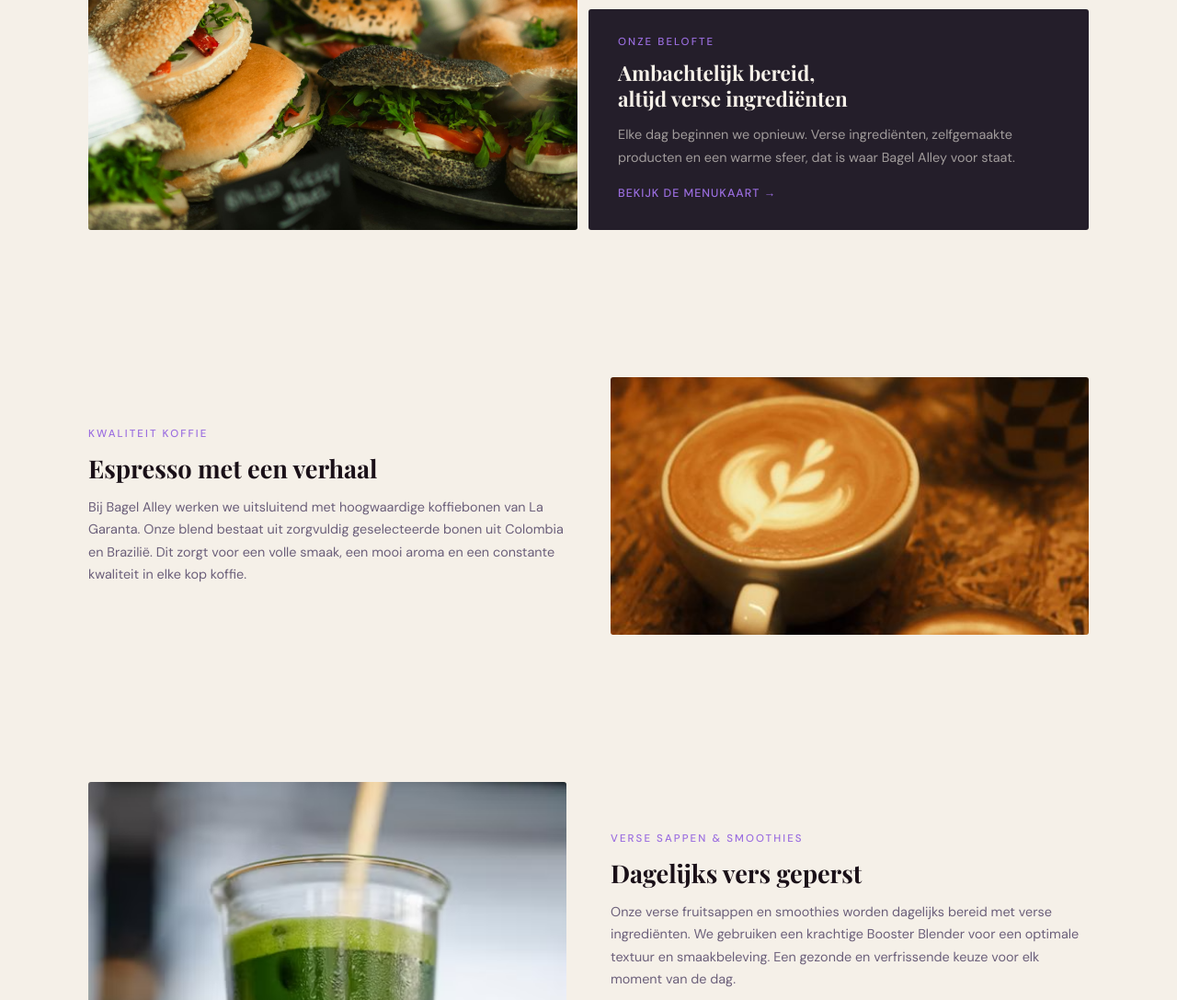
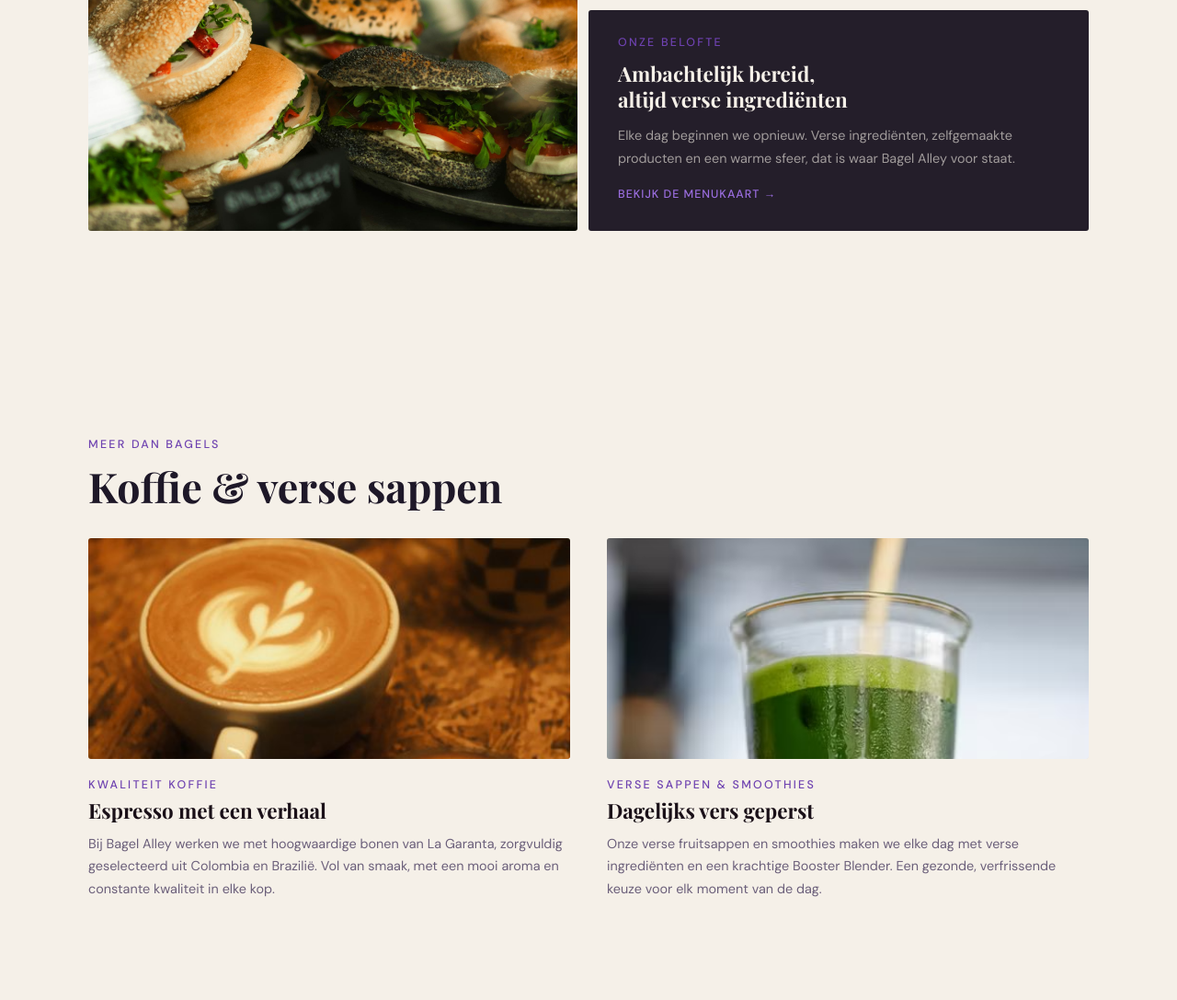
Before and after one commit to jorisrijn-hash/bagelalley-website, a Flask app: page / in a window 1280 px wide. Shown: the part 1745-2832 px from the top of the page at 92% size. Run offline with Flask 3, Linux system fonts and the light colour scheme; some libraries are stand-ins or nearby versions; some web fonts are replaced.

Commit message:
Homepage rustiger: 2e galerij weg, koffie+smoothies samengevoegd, contrast/tekst-fixes

```diff
--- a/templates/index.html
+++ b/templates/index.html
@@ -77,7 +77,7 @@
       padding: 3.5rem 3.5rem 3.5rem 5rem; display: flex; flex-direction: column;
       justify-content: center; gap: 1.3rem;
     }
-    .botm-month { font-size: .7rem; font-weight: 500; letter-spacing: .16em; text-transform: uppercase; color: var(--purple2); }
+    .botm-month { font-size: .75rem; font-weight: 500; letter-spacing: .16em; text-transform: uppercase; color: var(--purple2); }
     .botm-title {
       font-family: 'Playfair Display', serif;
       font-size: clamp(2rem, 3.5vw, 3.2rem); font-weight: 700;
@@ -92,7 +92,7 @@
       padding: .28rem .8rem; border-radius: 20px;
     }
     .botm-divider { height: 1px; background: rgba(135,88,206,.12); }
-    .botm-countdown-label { font-size: .68rem; font-weight: 500; letter-spacing: .12em; text-transform: uppercase; color: rgba(245,240,232,.3); margin-bottom: .7rem; }
+    .botm-countdown-label { font-size: .72rem; font-weight: 500; letter-spacing: .12em; text-transform: uppercase; color: rgba(245,240,232,.3); margin-bottom: .7rem; }
     .botm-countdown { display: flex; align-items: center; gap: .5rem; }
     .botm-cd-block {
       display: flex; flex-direction: column; align-items: center;
@@ -150,7 +150,7 @@
     .btn-purple:hover { background: var(--purple3); transform: translateY(-1px); }
     .btn-ghost-light { background: transparent; color: var(--cream); padding: 1rem 2.4rem; font-size: .88rem; font-weight: 500; letter-spacing: .07em; text-transform: uppercase; border: 1.5px solid rgba(245,240,232,.45); cursor: pointer; text-decoration: none; display: inline-block; border-radius: 3px; transition: all .2s; }
     .btn-ghost-light:hover { background: rgba(245,240,232,.1); border-color: var(--cream); transform: translateY(-1px); }
-    .hero-allergen { position: absolute; top: 1.7rem; right: 1.7rem; z-index: 5; display: inline-flex; align-items: center; gap: .6rem; background: linear-gradient(135deg, var(--purple2), var(--purple3)); color: #fff; font-size: .86rem; font-weight: 600; letter-spacing: .01em; padding: .65rem 1.2rem .65rem .7rem; border-radius: 99px; box-shadow: 0 8px 28px rgba(135,88,206,.5); border: 1px solid rgba(255,255,255,.22); opacity: 0; animation: fadeUp .8s .5s forwards; }
+    .hero-allergen { position: absolute; top: 1.7rem; right: 1.7rem; z-index: 5; display: inline-flex; align-items: center; gap: .6rem; background: linear-gradient(135deg, var(--purple), var(--purple3)); color: #fff; font-size: .86rem; font-weight: 600; letter-spacing: .01em; padding: .65rem 1.2rem .65rem .7rem; border-radius: 99px; box-shadow: 0 8px 28px rgba(135,88,206,.5); border: 1px solid rgba(255,255,255,.22); opacity: 0; animation: fadeUp .8s .5s forwards; }
     .hero-allergen .ha-icon { display: inline-flex; align-items: center; justify-content: center; width: 23px; height: 23px; border-radius: 50%; background: rgba(255,255,255,.92); color: var(--purple3); font-size: .8rem; font-weight: 800; flex-shrink: 0; }
     .hero-stats { position: absolute; bottom: 0; right: 0; display: flex; z-index: 2; opacity: 0; animation: fadeIn .8s 1.1s forwards; }
     .hero-stat { background: rgba(26,16,24,.82); backdrop-filter: blur(10px); padding: 1.4rem 2.2rem; border-left: 1px solid rgba(135,88,206,.2); text-align: center; }
@@ -174,13 +174,13 @@
     .shortcut-overlay { position: absolute; inset: 0; background: linear-gradient(to top, rgba(26,16,24,.85) 0%, rgba(26,16,24,.2) 60%, transparent 100%); transition: background .3s; }
     .shortcut-card:hover .shortcut-overlay { background: linear-gradient(to top, rgba(26,16,24,.9) 0%, rgba(26,16,24,.4) 60%, transparent 100%); }
     .shortcut-body { position: relative; z-index: 1; padding: 2rem 2.5rem; width: 100%; }
-    .shortcut-label { font-size: .7rem; font-weight: 500; letter-spacing: .16em; text-transform: uppercase; color: var(--purple2); margin-bottom: .4rem; display: block; }
+    .shortcut-label { font-size: .75rem; font-weight: 500; letter-spacing: .16em; text-transform: uppercase; color: var(--purple2); margin-bottom: .4rem; display: block; }
     .shortcut-title { font-family: 'Playfair Display', serif; font-size: 1.65rem; font-weight: 700; color: var(--cream); line-height: 1.1; margin-bottom: .8rem; }
     .shortcut-link { font-size: .8rem; font-weight: 500; letter-spacing: .08em; text-transform: uppercase; color: rgba(245,240,232,.6); display: inline-flex; align-items: center; gap: .4rem; transition: color .2s, gap .2s; }
     .shortcut-card:hover .shortcut-link { color: var(--purple2); gap: .7rem; }
 
     /* SECTIONS */
-    .section-label { font-size: .72rem; font-weight: 500; letter-spacing: .18em; text-transform: uppercase; color: var(--purple); display: block; margin-bottom: .8rem; }
+    .section-label { font-size: .78rem; font-weight: 500; letter-spacing: .18em; text-transform: uppercase; color: var(--purple3); display: block; margin-bottom: .8rem; }
     .section-title { font-family: 'Playfair Display', serif; font-size: clamp(2rem, 3.5vw, 3.2rem); font-weight: 700; line-height: 1.1; color: var(--text); margin-bottom: 1.5rem; }
 
     /* SFEER */
@@ -270,7 +270,7 @@
     .footer-brand-name span { color: var(--purple2); }
     .footer-tagline { font-size: .82rem; color: rgba(245,240,232,.4); margin-top: .4rem; }
     .footer-links { display: flex; gap: 4rem; }
-    .footer-col h4 { font-size: .7rem; font-weight: 500; letter-spacing: .15em; text-transform: uppercase; color: rgba(245,240,232,.4); margin-bottom: 1rem; }
+    .footer-col h4 { font-size: .75rem; font-weight: 500; letter-spacing: .15em; text-transform: uppercase; color: rgba(245,240,232,.4); margin-bottom: 1rem; }
     .footer-col a { display: block; font-size: .85rem; color: rgba(245,240,232,.65); text-decoration: none; margin-bottom: .6rem; transition: color .2s; }
     .footer-col a:hover { color: var(--purple2); }
     .footer-bottom { display: flex; justify-content: space-between; align-items: center; padding-top: 2rem; border-top: 1px solid rgba(135,88,206,.1); font-size: .75rem; color: rgba(245,240,232,.3); }
@@ -599,7 +599,7 @@
       <img src="{{ url_for('static', filename='fotos/pexels-fedigioia-11634304.jpg') }}" alt="Artisan bagel" loading="lazy">
     </div>
     <div class="sfeer-text reveal reveal-delay-1">
-      <span class="section-label" style="color:var(--purple2)">Onze belofte</span>
+      <span class="section-label" style="color:var(--purple3)">Onze belofte</span>
       <h3 class="sfeer-text-title">Ambachtelijk bereid,<br>altijd verse ingrediënten</h3>
       <p class="sfeer-text-body">Elke dag beginnen we opnieuw. Verse ingrediënten, zelfgemaakte producten en een warme sfeer, dat is waar Bagel Alley voor staat.</p>
       <a href="#menu" class="sfeer-link">Bekijk de menukaart →</a>
@@ -608,30 +608,26 @@
 </section>
 
 
-<!-- KWALITEIT KOFFIE -->
-<section class="sfeer-section" id="koffie" style="padding-top:0;">
-  <div class="sfeer-grid" style="grid-template-columns:1fr 1fr;grid-template-rows:auto;gap:3rem;align-items:center;">
+<!-- KOFFIE & VERSE SAPPEN -->
+<section class="sfeer-section" id="koffie">
+  <span class="section-label reveal">Meer dan bagels</span>
+  <h2 class="section-title reveal">Koffie &amp; verse sappen</h2>
+  <div style="display:grid;grid-template-columns:repeat(auto-fit,minmax(280px,1fr));gap:2.5rem;margin-top:2rem;">
     <div class="reveal">
-      <span class="section-label" style="color:var(--purple2)">Kwaliteit koffie</span>
-      <h3 class="sfeer-text-title" style="color:var(--dark);font-size:1.7rem;margin-top:.6rem;">Espresso met een verhaal</h3>
-      <p class="sfeer-text-body" style="color:var(--muted);margin-top:.8rem;">Bij Bagel Alley werken we uitsluitend met hoogwaardige koffiebonen van La Garanta. Onze blend bestaat uit zorgvuldig geselecteerde bonen uit Colombia en Brazilië. Dit zorgt voor een volle smaak, een mooi aroma en een constante kwaliteit in elke kop koffie.</p>
+      <div class="sfeer-img" style="height:240px;border-radius:3px;overflow:hidden;margin-bottom:1.2rem;">
+        <img src="{{ url_for('static', filename='specials/koffie.png') }}" alt="Verse koffie bij Bagel Alley" loading="lazy" style="width:100%;height:100%;object-fit:cover;">
+      </div>
+      <span class="section-label" style="color:var(--purple3);margin-bottom:.4rem;">Kwaliteit koffie</span>
+      <h3 class="sfeer-text-title" style="color:var(--dark);font-size:1.4rem;margin:.2rem 0 .6rem;">Espresso met een verhaal</h3>
+      <p class="sfeer-text-body" style="color:var(--muted);">Bij Bagel Alley werken we met hoogwaardige bonen van La Garanta, zorgvuldig geselecteerd uit Colombia en Brazilië. Vol van smaak, met een mooi aroma en constante kwaliteit in elke kop.</p>
     </div>
-    <div class="sfeer-img reveal reveal-delay-1" style="height:280px;border-radius:3px;">
-      <img src="{{ url_for('static', filename='specials/koffie.png') }}" alt="Verse koffie bij Bagel Alley" loading="lazy" style="width:100%;height:100%;object-fit:cover;">
-    </div>
-  </div>
-</section>
-
-<!-- VERSE SAPPEN & SMOOTHIES -->
-<section class="sfeer-section" id="sappen" style="padding-top:0;">
-  <div class="sfeer-grid" style="grid-template-columns:1fr 1fr;grid-template-rows:auto;gap:3rem;align-items:center;">
-    <div class="sfeer-img reveal" style="height:280px;border-radius:3px;order:1;">
-      <img src="{{ url_for('static', filename='specials/smoothie.png') }}" alt="Verse sappen en smoothies" loading="lazy" style="width:100%;height:100%;object-fit:cover;">
-    </div>
-    <div class="reveal reveal-delay-1" style="order:2;">
-      <span class="section-label" style="color:var(--purple2)">Verse sappen &amp; smoothies</span>
-      <h3 class="sfeer-text-title" style="color:var(--dark);font-size:1.7rem;margin-top:.6rem;">Dagelijks vers geperst</h3>
-      <p class="sfeer-text-body" style="color:var(--muted);margin-top:.8rem;">Onze verse fruitsappen en smoothies worden dagelijks bereid met verse ingrediënten. We gebruiken een krachtige Booster Blender voor een optimale textuur en smaakbeleving. Een gezonde en verfrissende keuze voor elk moment van de dag.</p>
+    <div class="reveal reveal-delay-1">
+      <div class="sfeer-img" style="height:240px;border-radius:3px;overflow:hidden;margin-bottom:1.2rem;">
+        <img src="{{ url_for('static', filename='specials/smoothie.png') }}" alt="Verse sappen en smoothies" loading="lazy" style="width:100%;height:100%;object-fit:cover;">
+      </div>
+      <span class="section-label" style="color:var(--purple3);margin-bottom:.4rem;">Verse sappen &amp; smoothies</span>
+      <h3 class="sfeer-text-title" style="color:var(--dark);font-size:1.4rem;margin:.2rem 0 .6rem;">Dagelijks vers geperst</h3>
+      <p class="sfeer-text-body" style="color:var(--muted);">Onze verse fruitsappen en smoothies maken we elke dag met verse ingrediënten en een krachtige Booster Blender. Een gezonde, verfrissende keuze voor elk moment van de dag.</p>
     </div>
   </div>
 </section>
@@ -739,7 +735,7 @@
       <img src="{{ url_for('static', filename='specials/bruidstaart-home.jpg') }}" alt="Bruidstaart op maat van Bagel Alley" loading="lazy" style="width:100%;height:100%;object-fit:cover;">
     </div>
     <div class="reveal reveal-delay-1">
-      <span class="section-label" style="color:var(--purple2)">Voor jullie grote dag</span>
+      <span class="section-label" style="color:var(--purple3)">Voor jullie grote dag</span>
       <h3 class="sfeer-text-title" style="color:var(--dark);font-size:1.7rem;margin-top:.6rem;">Bruidstaart op maat</h3>
       <p class="sfeer-text-body" style="color:var(--muted);margin-top:.8rem;">Trouwen, een jubileum of een feest om nooit te vergeten? Wij maken jullie bruidstaart volledig op maat. Vers, ambachtelijk en precies zoals jullie 'm voor je zien. Van een klassieke witte taart tot een verrassende smaakcombinatie, samen bedenken we de perfecte taart voor jullie dag.</p>
       <a href="/shop" class="sfeer-link" style="color:var(--purple2);margin-top:.9rem;display:inline-block;">Vraag een bruidstaart aan &rarr;</a>
@@ -768,29 +764,6 @@
     <div class="hours-visual reveal reveal-delay-1">
       <img src="{{ url_for('static', filename='fotos/pexels-marina-gr-109305987-19574245.jpg') }}" alt="Bagel Alley display" loading="lazy">
       <div class="hours-visual-overlay"></div>
-    </div>
-  </div>
-</section>
-
-<!-- GALLERY -->
-<section class="beleving-section">
-  <span class="section-label reveal">Sfeerimpressies</span>
-  <h2 class="section-title reveal">Proef de sfeer</h2>
-  <div class="beleving-grid">
-    <div class="beleving-item reveal">
-      <img src="{{ url_for('static', filename='fotos/pexels-amar-28056766.jpg') }}" alt="Bagel" loading="lazy">
-      <div class="beleving-item-overlay"></div>
-      <div class="beleving-item-label">Vers gebakken</div>
-    </div>
-    <div class="beleving-item reveal reveal-delay-1">
-      <img src="{{ url_for('static', filename='fotos/pexels-christina-petsos-200616875-19712196.jpg') }}" alt="Egg bagel" loading="lazy">
-      <div class="beleving-item-overlay"></div>
-      <div class="beleving-item-label">Signature bagels</div>
-    </div>
-    <div class="beleving-item reveal reveal-delay-2">
-      <img src="{{ url_for('static', filename='fotos/pexels-19x14-8527233.jpg') }}" alt="Bagel hart" loading="lazy">
-      <div class="beleving-item-overlay"></div>
-      <div class="beleving-item-label">Met liefde gemaakt</div>
     </div>
   </div>
 </section>
```
